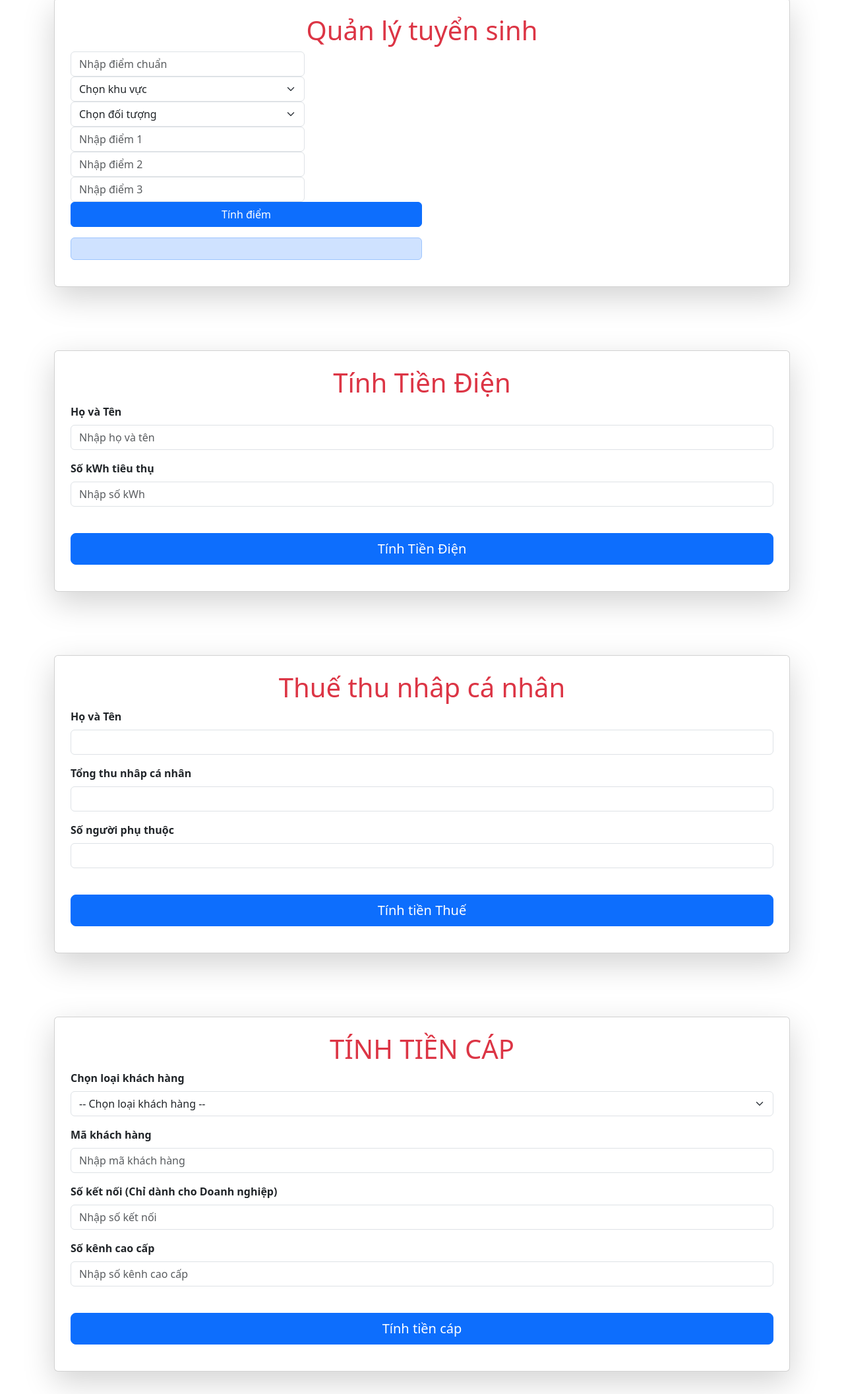
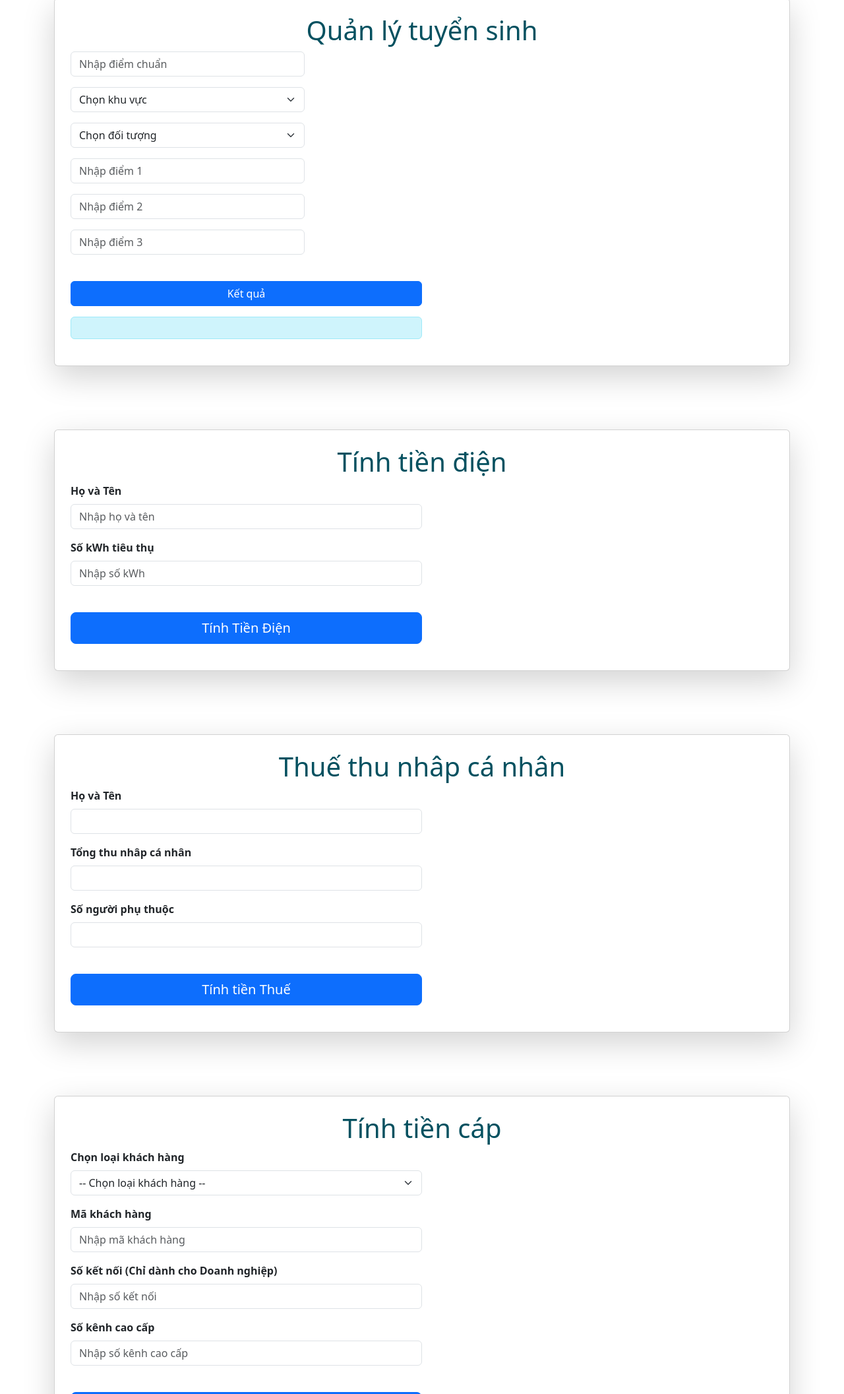
Before and after one commit to Hanhkim11/JSBaiTap2-PhanThiKimHanh, a plain HTML site: page index.html in a window 1280 px wide. Shown: the part 99-2212 px from the top of the page at 66% size. Drawn offline with nearby package versions, Linux system fonts and the light colour scheme.

Commit message:
update code

```diff
--- a/index.html
+++ b/index.html
@@ -20,14 +20,14 @@
         <section class="py-5">
             <div class="card shadow-lg p-4">
 
-                <h1 class="text-danger text-center">Quản lý tuyển sinh</h1>
+                <h1 class="text-danger text-center text-info-emphasis">Quản lý tuyển sinh</h1>
 
-                <div class="col-4">
+                <div class="col-4 mb-3">
 
                     <input placeholder="Nhập điểm chuẩn" type="number" class="form-control" id="inputDiemChuan">
                 </div>
 
-                <div class="col-4">
+                <div class="col-4 mb-3">
                     <select class="form-select" id="selectKhuVuc">
                         <option>Chọn khu vực</option>
                         <option value="0">X</option>
@@ -36,10 +36,9 @@
                         <option value="0.5">C</option>
                     </select>
 
-
                 </div>
 
-                <div class="col-4">
+                <div class="col-4 mb-3">
                     <select class="form-select" id="selectDoiTuong">
                         <option>Chọn đối tượng</option>
                         <option value="0">Không thuộc đối tượng ưu tiên</option>
@@ -50,21 +49,21 @@
 
                 </div>
 
-                <div class="col-4">
+                <div class="col-4 mb-3">
                     <input placeholder="Nhập điểm 1" type="number" class="form-control" id="inputDiem1">
                 </div>
 
-                <div class="col-4">
+                <div class="col-4 mb-3">
                     <input placeholder="Nhập điểm 2" type="number" class="form-control" id="inputDiem2">
                 </div>
 
-                <div class="col-4">
+                <div class="col-4 mb-3">
                     <input placeholder="Nhập điểm 3" type="number" class="form-control" id="inputDiem3">
                 </div>
 
-                <button id="btnSubmit1" type="button" class="mb-3 btn btn-primary w-50">Tính điểm</button>
+                <button id="btnSubmit1" type="button" class="mb-3 btn btn-primary w-50 mt-4">Kết quả</button>
 
-                <div class=" alert alert-primary w-50" id="result1" role="alert">
+                <div class=" alert alert-info w-50" id="result1" role="alert">
                 </div>
             </div>
         </section>
@@ -72,26 +71,26 @@
         <!-- Tính tiền điện -->
         <section id="electricity-calc" class="py-5">
             <div class="card shadow-lg p-4">
-                <h1 class="text-danger text-center">Tính Tiền Điện</h1>
+                <h1 class="text-danger text-center text-info-emphasis">Tính tiền điện</h1>
 
-                <div class="mb-3">
+                <div class="mb-3 w-50">
                     <label for="electricity-name" class="form-label fw-bold">Họ và Tên</label>
                     <input type="text" class="form-control" id="electricity-name" required
                         placeholder="Nhập họ và tên" />
                 </div>
 
-                <div class="mb-3">
+                <div class="mb-3 w-50">
                     <label for="electricity-usage" class="form-label fw-bold">Số kWh tiêu thụ</label>
                     <input type="number" class="form-control" id="electricity-usage" required
                         placeholder="Nhập số kWh" />
                 </div>
 
-                <button class="btn btn-primary btn-lg w-100 mt-4" id="electricity-btn">
+                <button class="btn btn-primary btn-lg w-50 mt-4" id="electricity-btn">
                     Tính Tiền Điện
                 </button>
 
-                <div class="mt-3">
-                    <p id="electricity-result" class="alert alert-info text-center" style="display: none"></p>
+                <div class="mt-3 ">
+                    <p id="electricity-result" class="alert alert-info text-center w-50" style="display: none"></p>
                 </div>
             </div>
         </section>
@@ -99,28 +98,28 @@
         <!-- Thuế thu nhập cá nhân -->
         <section id="electricity-calc" class="py-5">
             <div class="card shadow-lg p-4">
-                <h1 class="text-danger text-center"> Thuế thu nhâp cá nhân</h1>
+                <h1 class="text-danger text-center text-info-emphasis"> Thuế thu nhâp cá nhân</h1>
 
-                <div class="mb-3">
+                <div class="mb-3 w-50">
                     <label for="thueName" class="form-label fw-bold">Họ và Tên</label>
                     <input type="text" class="form-control" id="thueName" required />
                 </div>
 
-                <div class="mb-3">
+                <div class="mb-3 w-50">
                     <label for="tongThuNhap" class="form-label fw-bold">Tổng thu nhâp cá nhân</label>
                     <input type="number" class="form-control" id="tongThuNhap" required />
                 </div>
 
-                <div class="mb-3">
+                <div class="mb-3 w-50">
                     <label for="nguoiPhuThuoc" class="form-label fw-bold">Số người phụ thuộc</label>
                     <input type="number" class="form-control" id="nguoiPhuThuoc" required />
                 </div>
 
-                <button class="btn btn-primary btn-lg w-100 mt-4" id="thueThuNhap-btn">
+                <button class="btn btn-primary btn-lg mt-4 w-50" id="thueThuNhap-btn">
                     Tính tiền Thuế
                 </button>
 
-                <div class="mt-3">
+                <div class="mt-3 w-50">
                     <p id="thueResult" class="alert alert-info text-center" style="display: none"></p>
                 </div>
             </div>
@@ -129,9 +128,9 @@
         <!-- Tính tiền cáp -->
         <section id="cable-calc" class="py-5">
             <div class="card shadow-lg p-4">
-                <h1 class="text-danger text-center">TÍNH TIỀN CÁP</h1>
+                <h1 class="text-danger text-center text-info-emphasis">Tính tiền cáp</h1>
 
-                <div class="mb-3">
+                <div class="mb-3 w-50 ">
                     <label for="cable-customer-type" class="form-label fw-bold">Chọn loại khách hàng</label>
                     <select class="form-select" id="cableCustomerType">
                         <option value="" selected>-- Chọn loại khách hàng --</option>
@@ -140,30 +139,30 @@
                     </select>
                 </div>
 
-                <div class="mb-3">
+                <div class="mb-3 w-50">
                     <label for="cableCustomer" class="form-label fw-bold">Mã khách hàng</label>
                     <input type="text" class="form-control" id="cableCustomer" placeholder="Nhập mã khách hàng" />
                 </div>
 
-                <div class="mb-3" id="cable-business-connection-group">
+                <div class="mb-3 w-50" id="cable-business-connection-group">
                     <label for="cableBusinessConnection" class="form-label fw-bold">Số kết nối (Chỉ dành cho Doanh
                         nghiệp)</label>
                     <input type="number" class="form-control" id="cableBusinessConnection"
                         placeholder="Nhập số kết nối" />
                 </div>
 
-                <div class="mb-3">
+                <div class="mb-3 w-50">
                     <label for="cablePremiumChannels" class="form-label fw-bold">Số kênh cao cấp</label>
                     <input type="number" class="form-control" id="cablePremiumChannels"
                         placeholder="Nhập số kênh cao cấp" />
                 </div>
 
-                <button class="btn btn-primary btn-lg w-100 mt-4" id="cable-btn" onclick="calculateCableBill()">
+                <button class="btn btn-primary btn-lg w-50 mt-4" id="cable-btn" onclick="calculateCableBill()">
                     Tính tiền cáp
                 </button>
 
                 <div class="mt-3">
-                    <p id="cable-result" class="alert alert-info text-center" style="display: none"></p>
+                    <p id="cable-result" class="alert alert-info text-center w-50 " style="display: none"></p>
                 </div>
             </div>
         </section>
--- a/js/quanLySinhVien.js
+++ b/js/quanLySinhVien.js
@@ -15,13 +15,11 @@
  * Output: đậu hay rớt
  */
 
-//* Hàm tính tổng điểm
 const tinhTongDiem = (diem1, diem2, diem3, diemKhuVuc, diemDoiTuong) => {
   tongDiem = diem1 + diem2 + diem3 + diemKhuVuc + diemDoiTuong;
   return tongDiem;
 };
 
-//* Hàm xét tuyển
 const xetTuyen = () => {
   let diemChuan = Number(document.getElementById("inputDiemChuan").value);
   let diem1 = Number(document.getElementById("inputDiem1").value);
@@ -29,9 +27,7 @@ const xetTuyen = () => {
   let diem3 = Number(document.getElementById("inputDiem3").value);
   let diemKhuVuc = Number(document.getElementById("selectKhuVuc").value);
   let diemDoiTuong = Number(document.getElementById("selectDoiTuong").value);
-  console.log("diem1, diem2, diem3, diemKhuVuc, diemDoiTuong");
 
-  //* Gọi hàm tính tổng điểm có return
   let tongDiem = tinhTongDiem(diem1, diem2, diem3, diemKhuVuc, diemDoiTuong);
 
   let result1 = document.getElementById("result1");
@@ -42,10 +38,9 @@ const xetTuyen = () => {
       Điểm môn 3: ${diem3} <br>
       Điểm khu vực: ${diemKhuVuc} <br>
       Điểm đối tượng: ${diemDoiTuong} <br>
-    Tổng điểm: ${tongDiem}
+      <br>
   `;
 
-  //* Kiểm tra điều kiện đậu/rớt
   if (tongDiem >= diemChuan && diem1 > 0 && diem2 > 0 && diem3 > 0) {
     ketQua += `Bạn đã đậu! Tổng điểm: ${tongDiem}`;
     result1.innerHTML = ketQua;
--- a/js/thueThuNhapCaNhan.js
+++ b/js/thueThuNhapCaNhan.js
@@ -1,3 +1,23 @@
+/*
+ * IPO
+ * Input: fullName, tongThuNhapNam, soNguoiPhuThuoc, thuNhapChiuThue, tienThueThuNhapCaNhan
+ *
+ * process: *
+ *  B1: Khai báo biến và gán lại giá trị
+ *  B2: Tính thu nhập chịu thuế:
+ *     thuNhapChiuThue = tongThuNhapNam - 40000000 - soNguoiPhuThuoc * 1600000
+ *  B3: Sử dụng hàm điều kiện:
+ * _ Nếu thuNhapChiuThue > 0 && thuNhapChiuThue <= 60000000 tienThueThuNhapCaNhan = thuNhapChiuThue * 0.05
+ * _ Nếu thuNhapChiuThue > 60000000 && thuNhapChiuThue <= 120000000 tienThueThuNhapCaNhan = thuNhapChiuThue * 0.1;
+ * _ Nếu thuNhapChiuThue > 120000000 && thuNhapChiuThue <= 210000000 tienThueThuNhapCaNhan = thuNhapChiuThue * 0.15
+ * _ Nếu thuNhapChiuThue > 210000000 && thuNhapChiuThue <= 384000000 tienThueThuNhapCaNhan = thuNhapChiuThue * 0.2
+ * _ Nếu thuNhapChiuThue > 384000000 && thuNhapChiuThue <= 624000000 tienThueThuNhapCaNhan = thuNhapChiuThue * 0.25
+ * _ Nếu thuNhapChiuThue > 624000000 && thuNhapChiuThue <= 960000000 tienThueThuNhapCaNhan = thuNhapChiuThue * 0.3
+ * Còn lại tienThueThuNhapCaNhan = thuNhapChiuThue * 0.35
+ *
+ * Output: Tiền thuế thu nhập cá nhân phải trả
+ */
+
 document.getElementById("thueThuNhap-btn").onclick = function () {
   let fullName = "";
   let tongThuNhapNam = 0;
@@ -33,5 +53,5 @@ document.getElementById("thueThuNhap-btn").onclick = function () {
   document.getElementById("thueResult").style.display = "block";
   document.getElementById(
     "thueResult"
-  ).innerHTML = `Họ tên: ${fullName} là ${tienThueThuNhapCaNhan}`;
+  ).innerHTML = `Họ tên: ${fullName} <br> Số người phụ thuộc: ${soNguoiPhuThuoc} <br> Tiền phải đóng thuế là: ${tienThueThuNhapCaNhan.toLocaleString()} VND`;
 };
--- a/js/tinhTienCap.js
+++ b/js/tinhTienCap.js
@@ -1,3 +1,24 @@
+/*
+ * IPO
+ *
+ * Input: loaiKhachHang, maKhachHang, kenhCaoCap, soKetNoi, tienCap
+ *
+ * Process:
+ * _ B1: Khai báo biến và gán lại giá trị
+ * _ B2: Xét điều kiện:
+ * Nếu khách hàng === doanh nghiệp:
+ *  + soKetNoi >= 1 && soKetNoi <= 10 thì tiền kết nối = 75 * soKetNoi
+ *  + soKetNoi > 10 thì tiền kết nối = (soKetNoi - 10) * 5 + (10 * 75)
+ *  + tiền kênh cao cấp = 50
+ * _ B3: Tính tiền cáp:
+ * Nếu khách hàng === doanh nghiệp:
+ * tienCap = (soKetNoi - 10) * 5 + (10 * 75) + (kenhCaoCap * 50)
+ * Nếu khách hàng === cá nhân:
+ * tienCap = 4.5 + 20.5 + 7.5 * kenhCaoCap
+ *
+ * Output: Tiền cáp phải trả
+ */
+
 document.getElementById("cable-btn").onclick = function () {
   let loaiKhachHang = "";
   let maKhachHang = "";
@@ -32,7 +53,7 @@ document.getElementById("cable-btn").onclick = function () {
 
   document.getElementById(
     "cable-result"
-  ).innerHTML = `Mã khách hàng: ${maKhachHang}; Tiền cáp cá nhân: ${tienCap};`;
+  ).innerHTML = `Mã khách hàng: ${maKhachHang} <br> Tiền phải trả là: ${tienCap.toLocaleString()} $;`;
 };
 
 document.getElementById("cableCustomerType").onchange = function () {
```
Also changed, not shown: js/tinhTienDien.js (+14 -13 lines). Lines whose indentation alone changed are shown as unchanged.
